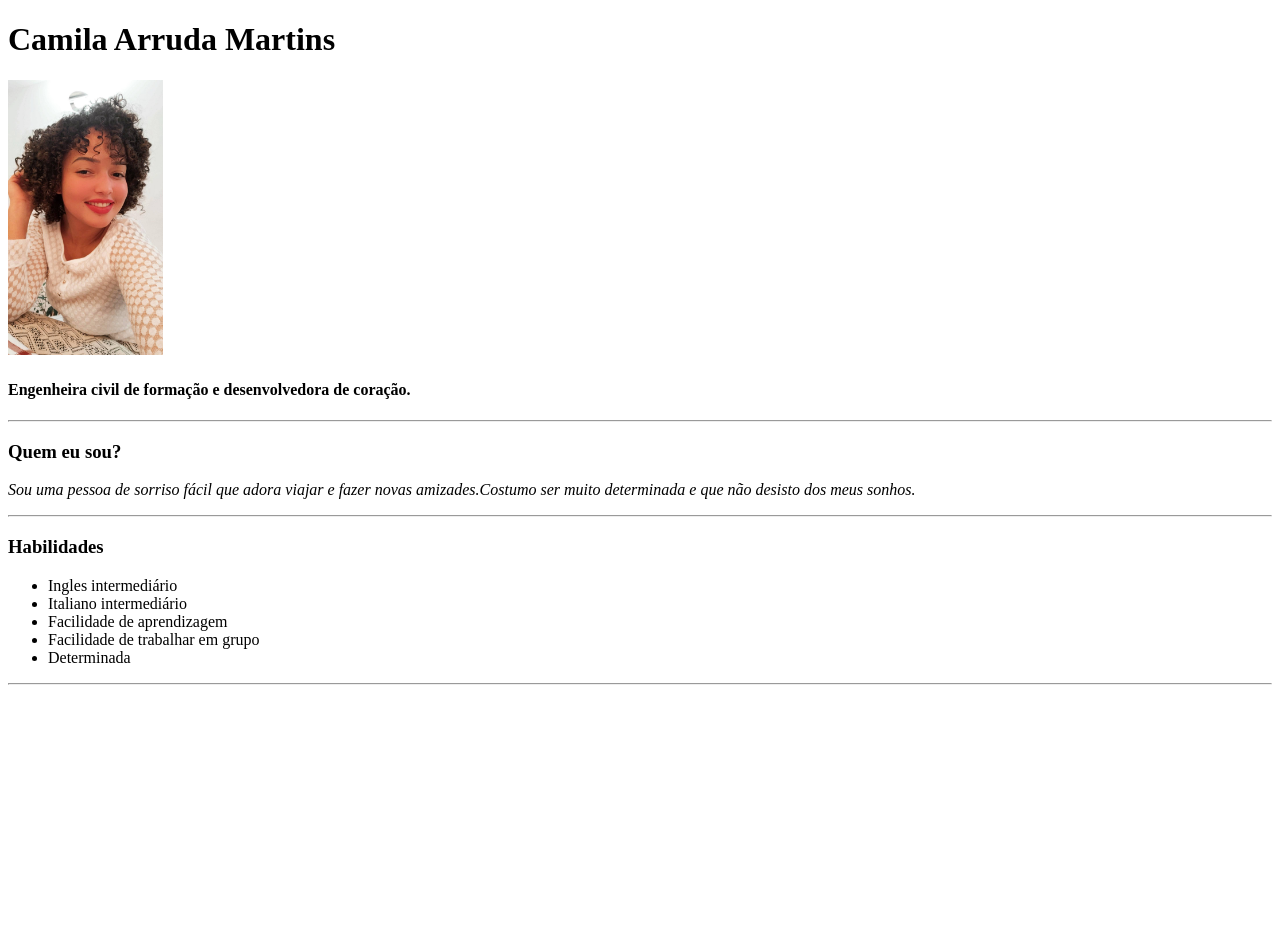
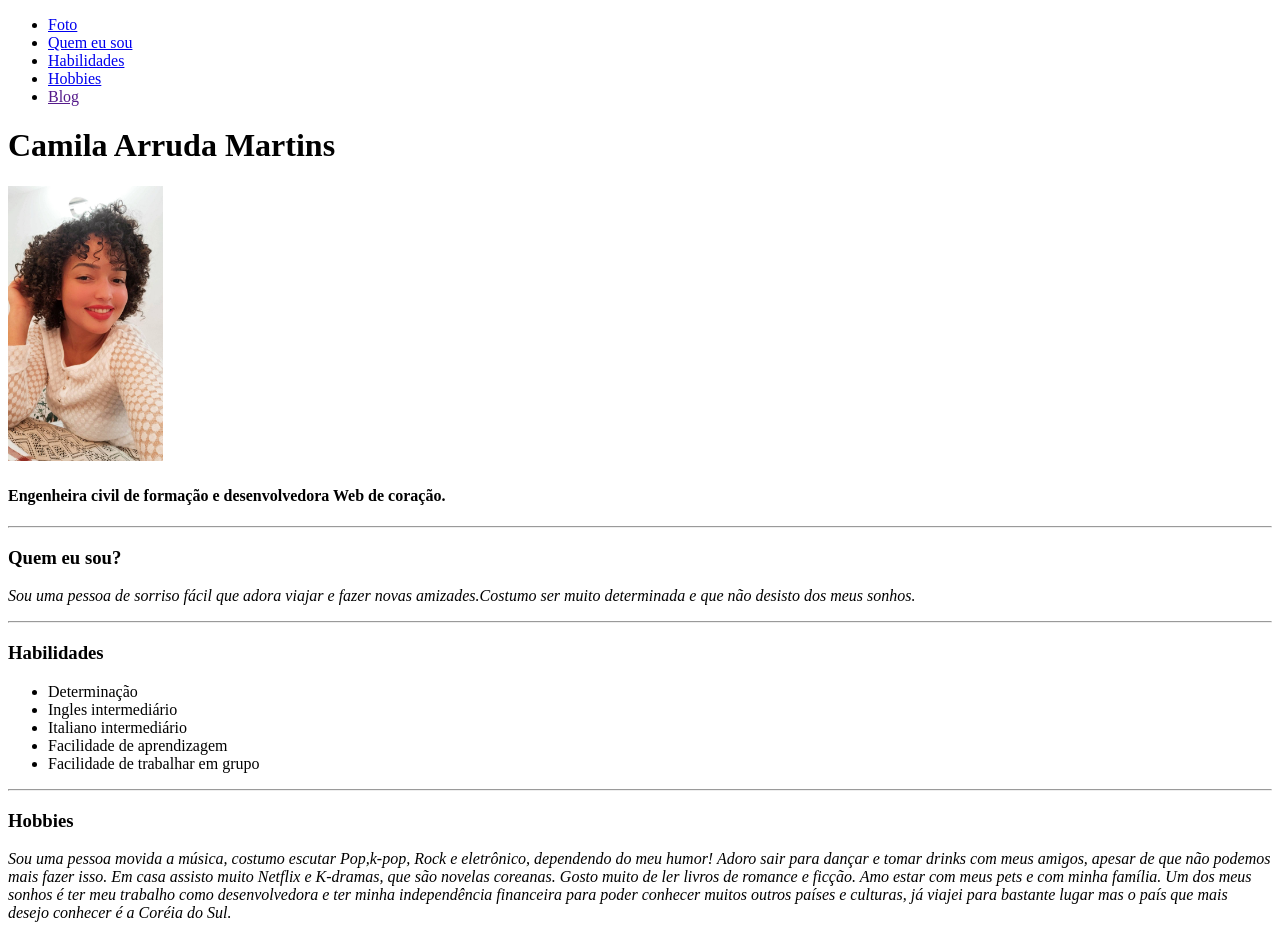
Before and after one commit to Milla1802/Milla1802.github.io, a plain HTML site: page index.html in a window 1280 px wide. Before the commit the page ends 800 px from the top, so only its background shows below. Drawn offline with Linux system fonts and the light colour scheme.

Commit message:
Adicionei hobbie e links internos para cada parte do portifólio

```diff
--- a/index.html
+++ b/index.html
@@ -6,24 +6,37 @@
     <title>Portifólio Web - Camila</title>
 </head>
 <body>
-    <div class="left">
+    <div class="menu">
+        <ul>
+            <li><a href="#foto">Foto</a></li>
+            <li><a href="#quemSou">Quem eu sou</a></li>
+            <li><a href="#habilidades">Habilidades</a></li>
+            <li><a href="#hobbies">Hobbies</a></li>
+            <li><a href="">Blog</a></li>
+        </ul>
+    </div>
+    <div class="center">
         <h1>Camila Arruda Martins</h1>
-        <img src="images/camila.jpg" width="155px">
-        <h4>Engenheira civil de formação e desenvolvedora de coração.</h4>
+        <img id="foto" src="images/camila.jpg" width="155px">
+        <h4>Engenheira civil de formação e desenvolvedora Web de coração.</h4>
         <hr>
         <h3>Quem eu sou?</h3>
-        <p><em>Sou uma pessoa de sorriso fácil que adora viajar e fazer novas amizades.Costumo ser muito determinada e que não desisto dos meus sonhos.</em></p>
+        <p id="quemSou"><em>Sou uma pessoa de sorriso fácil que adora viajar e fazer novas amizades.Costumo ser muito determinada e que não desisto dos meus sonhos.</em></p>
         <hr>
         <h3>Habilidades</h3>
-        <ul>
+        <ul id="habilidades">
+            <li>Determinação </li>
             <li>Ingles intermediário</li>
             <li>Italiano intermediário</li>
             <li>Facilidade de aprendizagem</li>
             <li>Facilidade de trabalhar em grupo</li>
-            <li>Determinada</li>
+
         </ul>
+        <hr>
 
-        <hr>
+        <h3>Hobbies</h3>
+        <p id="hobbies"><em>Sou uma pessoa movida a música, costumo escutar Pop,k-pop, Rock e eletrônico, dependendo do meu humor! Adoro sair para dançar e tomar drinks com meus amigos, apesar de que não podemos mais fazer isso. Em casa assisto muito Netflix e K-dramas, que são novelas coreanas. Gosto muito de ler livros de romance e ficção. Amo estar com meus pets e com minha família. Um dos meus sonhos é ter meu trabalho como desenvolvedora e ter minha independência financeira para poder conhecer muitos outros países e culturas, já viajei para bastante lugar mas o país que mais desejo conhecer é a Coréia do Sul.</em></p>
+
 
 
 </body>
```
